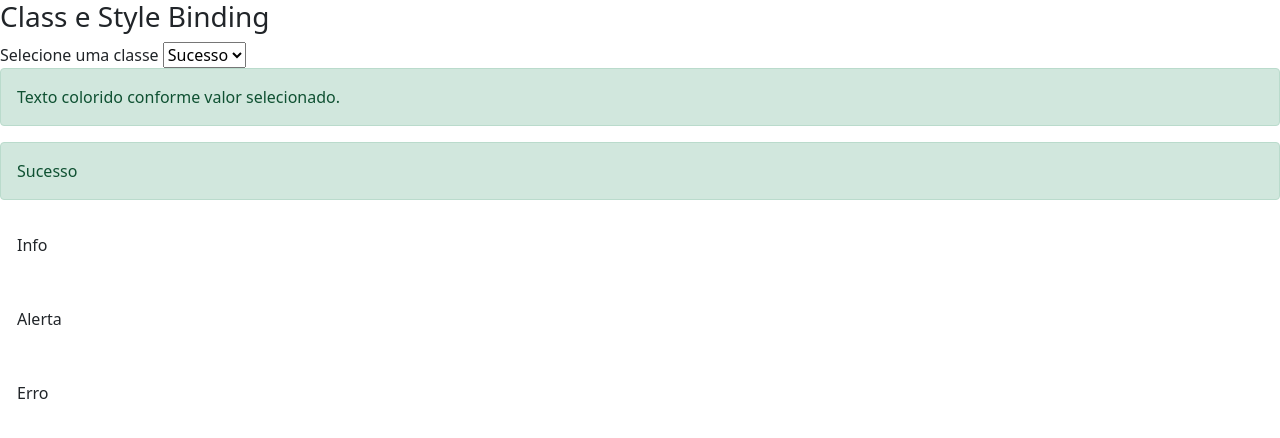
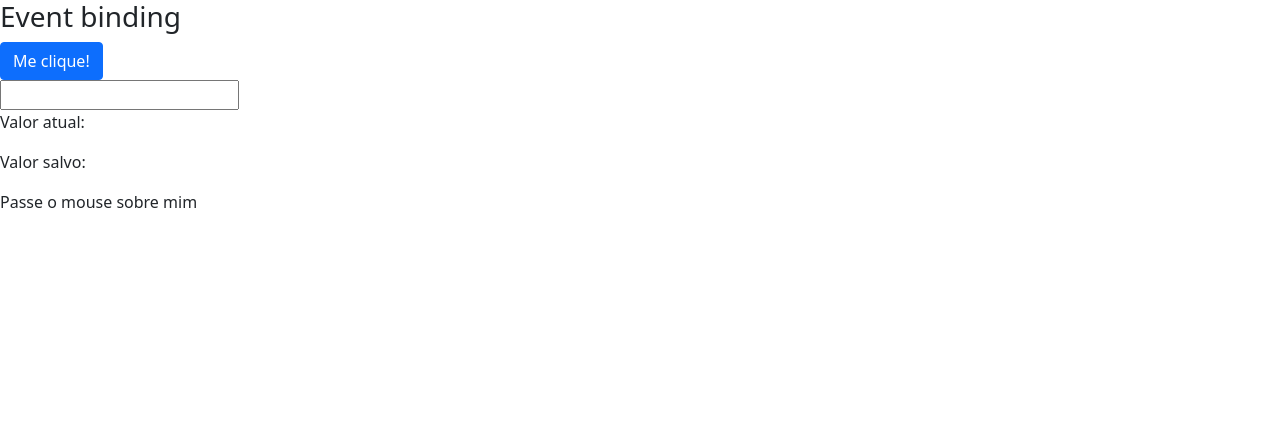
Before and after one commit to Joao-Augusto-Oliveira/cursoangular1, an Angular app: page / in a window 1280 px wide. Shown: the top 438 px of the page. Built offline with nearby package versions, Linux system fonts and the light colour scheme.

Commit message:
aula 11:event binding

```diff
--- a/src/app/data-binding/data-binding.component.css
+++ b/src/app/data-binding/data-binding.component.css
@@ -0,0 +1,4 @@
+.highlight {
+  background-color: yellow;
+  font-weight: bold;
+}
--- a/src/app/data-binding/data-binding.component.html
+++ b/src/app/data-binding/data-binding.component.html
@@ -13,7 +13,7 @@
     <img [src]="urlImagem" >
   </article> -->
 
-  <article>
+  <!-- <article>
     <h3>Class e Style Binding</h3>
     <div>
       Selecione uma classe
@@ -62,5 +62,38 @@
 
     </div>
 
-  </article>
+  </article> -->
+
+  <section class="event-binding">
+    <article>
+      <h3>Event binding</h3>
+      <div>
+        <button
+          (click) = "botaoClicado()"
+          class="btn btn-primary">
+          Me clique!
+        </button>
+        <br>
+
+        <input type="text"
+          (keyup)="onKeyUp($event)"
+          (keyup.enter)="salvarValor(campoInput.value)"
+          (blur)="salvarValor(campoInput.value)"
+          #campoInput
+        />
+
+        <p>Valor atual: {{ valorAtual }}</p>
+        <p>Valor salvo: {{ valorSalvo }}</p>
+
+        <span
+          (mouseover)="onMouseOverOut()"
+          (mouseout)="onMouseOverOut()"
+          [class.highlight]="isMouseOver"
+        >
+          Passe o mouse sobre mim
+        </span>
+      </div>
+    </article>
+  </section>
+
 </section>
--- a/src/app/data-binding/data-binding.component.ts
+++ b/src/app/data-binding/data-binding.component.ts
@@ -3,12 +3,23 @@
 @Component({
   selector: 'app-data-binding',
   templateUrl: './data-binding.component.html',
-  styleUrls: ['./data-binding.component.css'],
+  // styleUrls: ['./data-binding.component.css'],
+  styles: [
+    `
+      .highlight {
+        background-color: yellow;
+        font-weight: bold;
+      }
+    `,
+  ],
 })
 export class DataBindingComponent implements OnInit {
   url: string = 'http://loiane.com';
   cursoAngular: boolean = true;
   urlImagem: string = 'http://lorempixel.com/400/200/nature/';
+  valorAtual: string = '';
+  valorSalvo: string = '';
+  isMouseOver: boolean = false;
 
   getValor() {
     return 1;
@@ -18,6 +29,22 @@
     return true;
   }
 
+  botaoClicado() {
+    alert('Botão clicado!');
+  }
+
+  onKeyUp(evento: KeyboardEvent) {
+    this.valorAtual = (<HTMLInputElement>evento.target).value;
+  }
+
+  salvarValor(valor: any) {
+    this.valorSalvo = valor;
+  }
+
+  onMouseOverOut() {
+    this.isMouseOver = !this.isMouseOver;
+  }
+
   constructor() {}
 
   ngOnInit(): void {}
```
Also changed, not shown: 1 other file (tests, documents, lock files or other folders).
